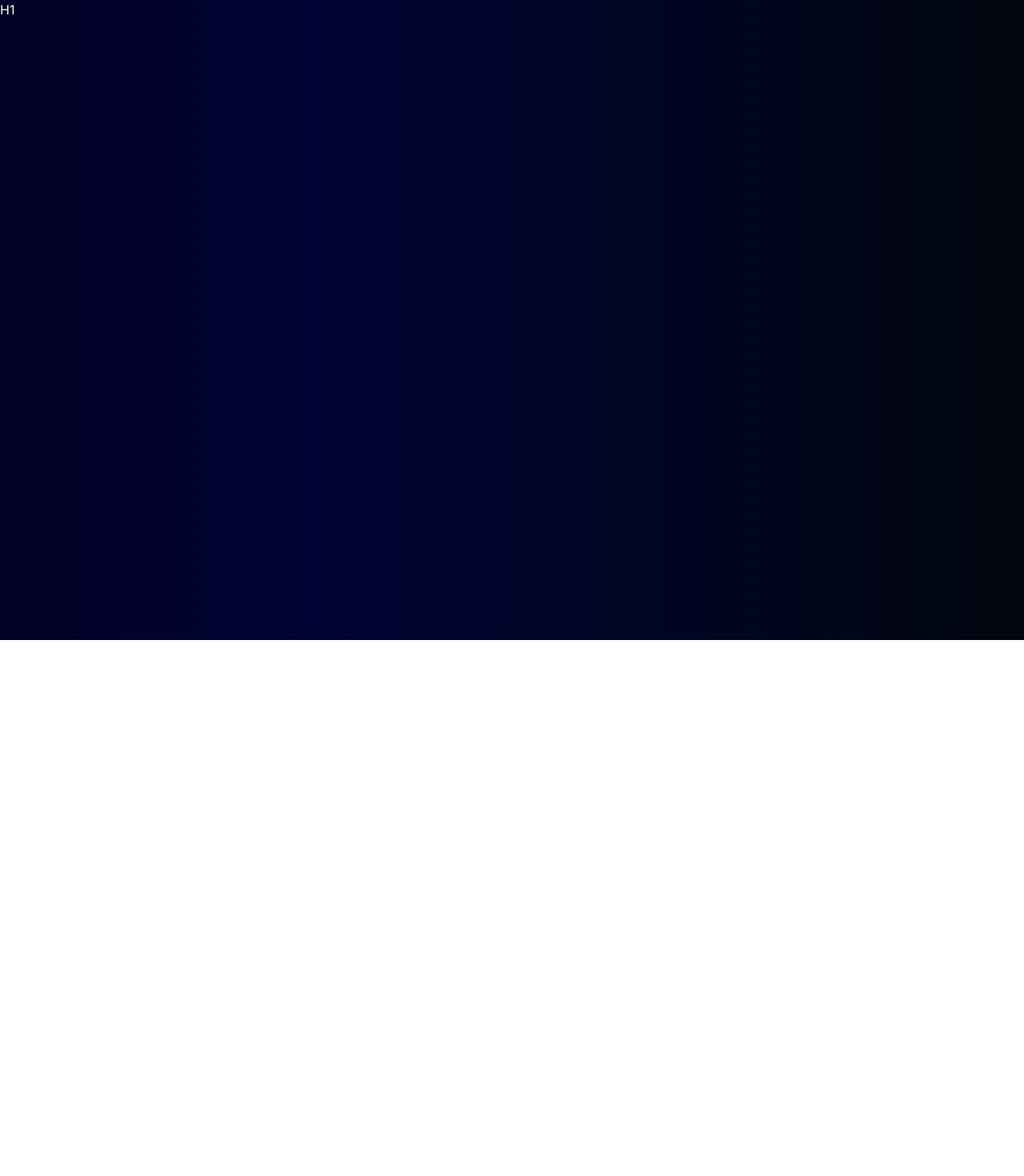
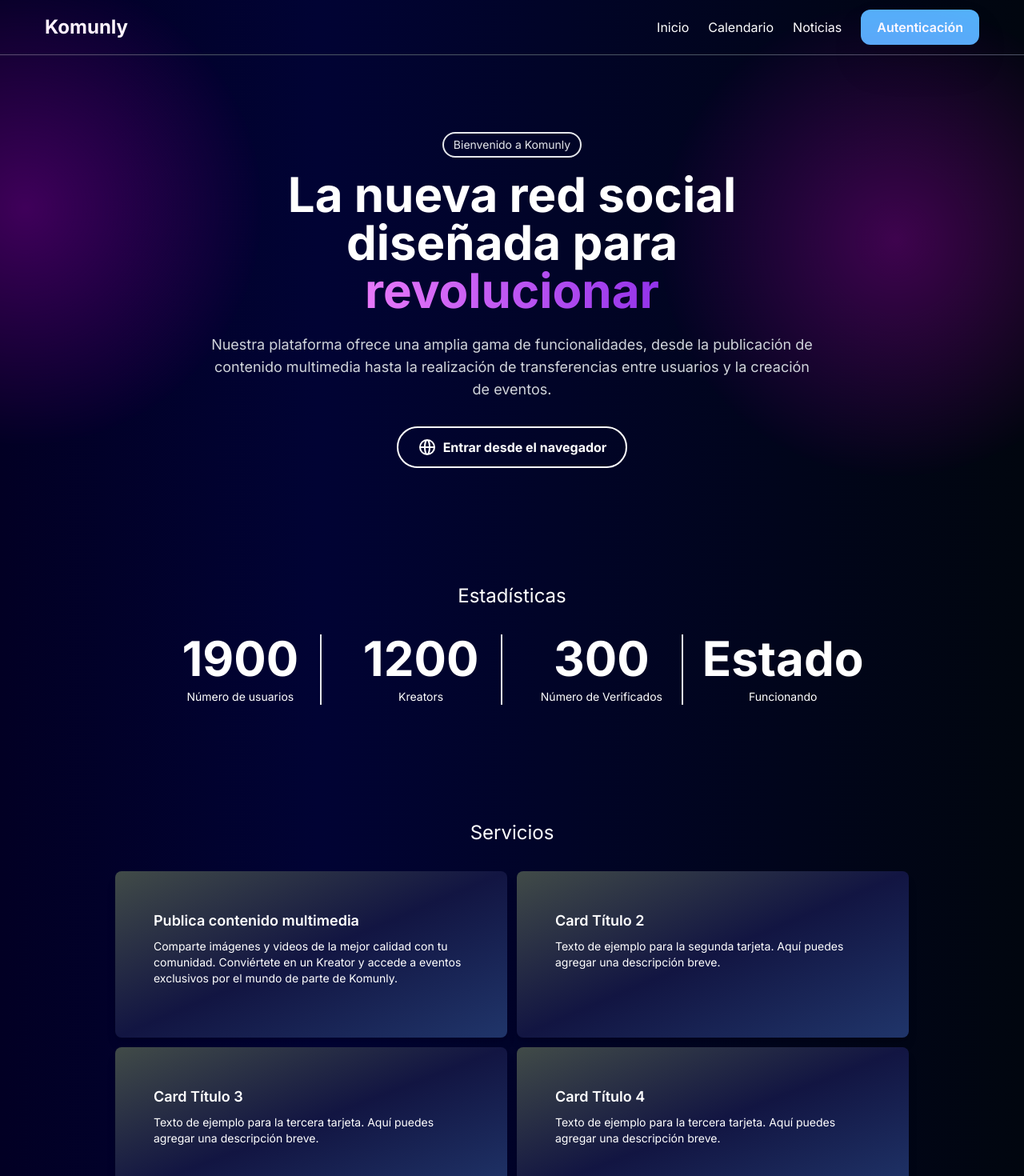
Before and after one commit to Kaoticode/komunly_web, a Next.js app: page / in a window 1280 px wide. Shown: the top 1470 px of the page at 80% size. Before the commit the page ends 800 px from the top, so only its background shows below. Built offline with nearby package versions, Linux system fonts and the light colour scheme.

Commit message:
Estructuración de la landing page

```diff
--- a/package.json
+++ b/package.json
@@ -11,6 +11,7 @@
   "dependencies": {
     "@headlessui/react": "^2.1.3",
     "@heroicons/react": "^2.1.5",
+    "framer-motion": "^11.3.31",
     "lucide-react": "^0.438.0",
     "next": "14.2.7",
     "react": "^18",
--- a/src/app/page.js
+++ b/src/app/page.js
@@ -1,7 +1,15 @@
+import Navbar from "@/landing-components/Navbar";
+import Hero from "@/landing-components/Hero";
+import Counter from "@/landing-components/Counter";
+import Servicios from "@/landing-components/Servicios";
+
 export default function Home() {
   return (
     <main>
-      <h1>H1</h1>
+      <Navbar />
+      <Hero />
+      <Counter />
+      <Servicios />
     </main>
   );
 }
--- /dev/null
+++ b/src/components/Card-servicios.js
@@ -0,0 +1,19 @@
+"use client";
+
+import React from 'react';
+import { motion } from 'framer-motion';
+
+export default function CardServicios({ title, description }) {
+    return (
+        <motion.div
+            className="p-12 rounded-lg shadow-lg bg-gradient-to-br from-[#414b48] from-0% via-[#121542] to-[#20356a] hover:bg-gradient-to-br hover:from-[#9cb067] hover:from-0% hover:via-[#647090] hover:to-[#4b82bb]"
+            initial={{ opacity: 0, y: -150 }}
+            whileInView={{ opacity: 1, y: 0 }}
+            transition={{ duration: 0.6, ease: "easeOut"}}
+            viewport={{ once: true, amount: 0.6 }}
+        >
+          <h3 className="text-lg font-semibold mb-2">{title}</h3>
+          <p className="text-sm mb-4">{description}</p>
+        </motion.div>
+    );
+}
```
Also changed, not shown: 1 other file (tests, documents, lock files or other folders).
